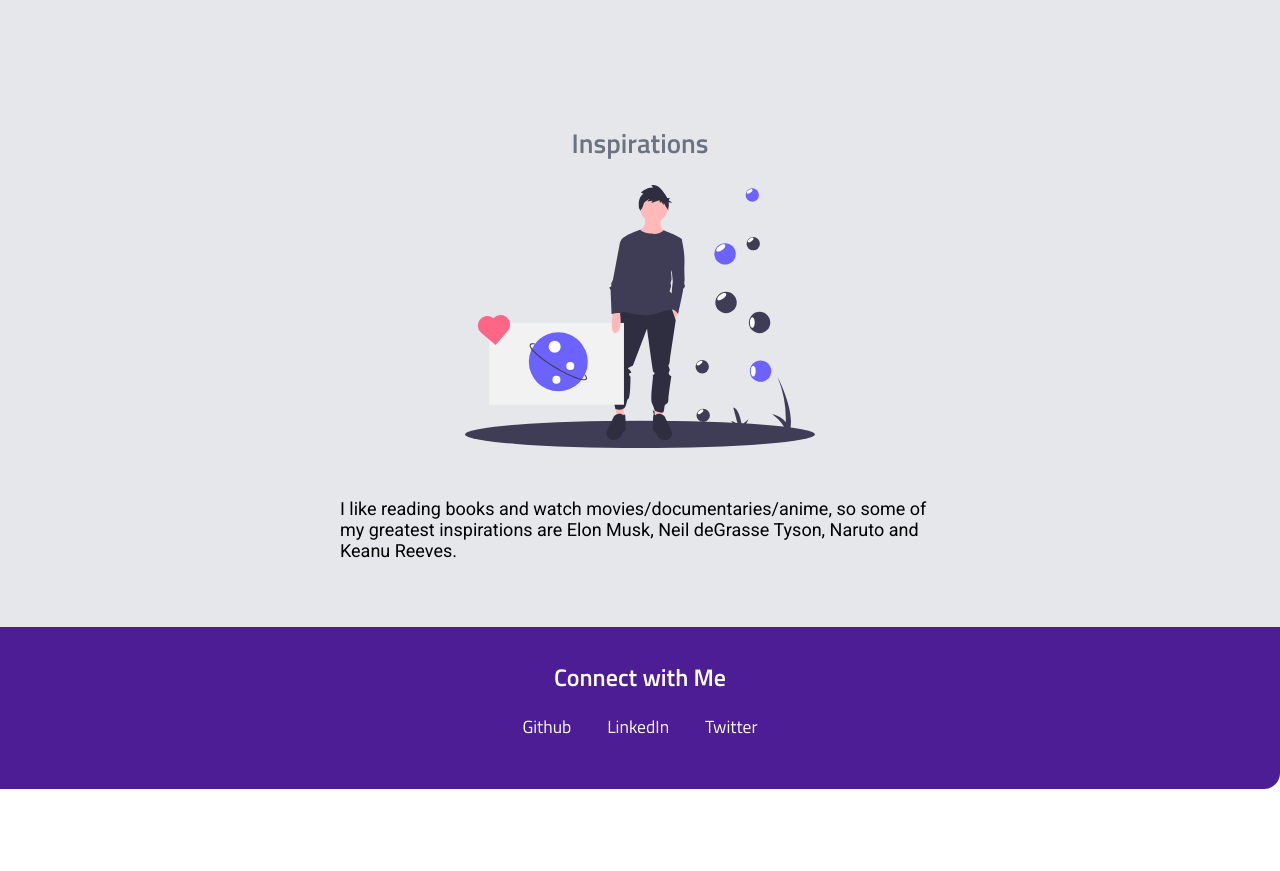
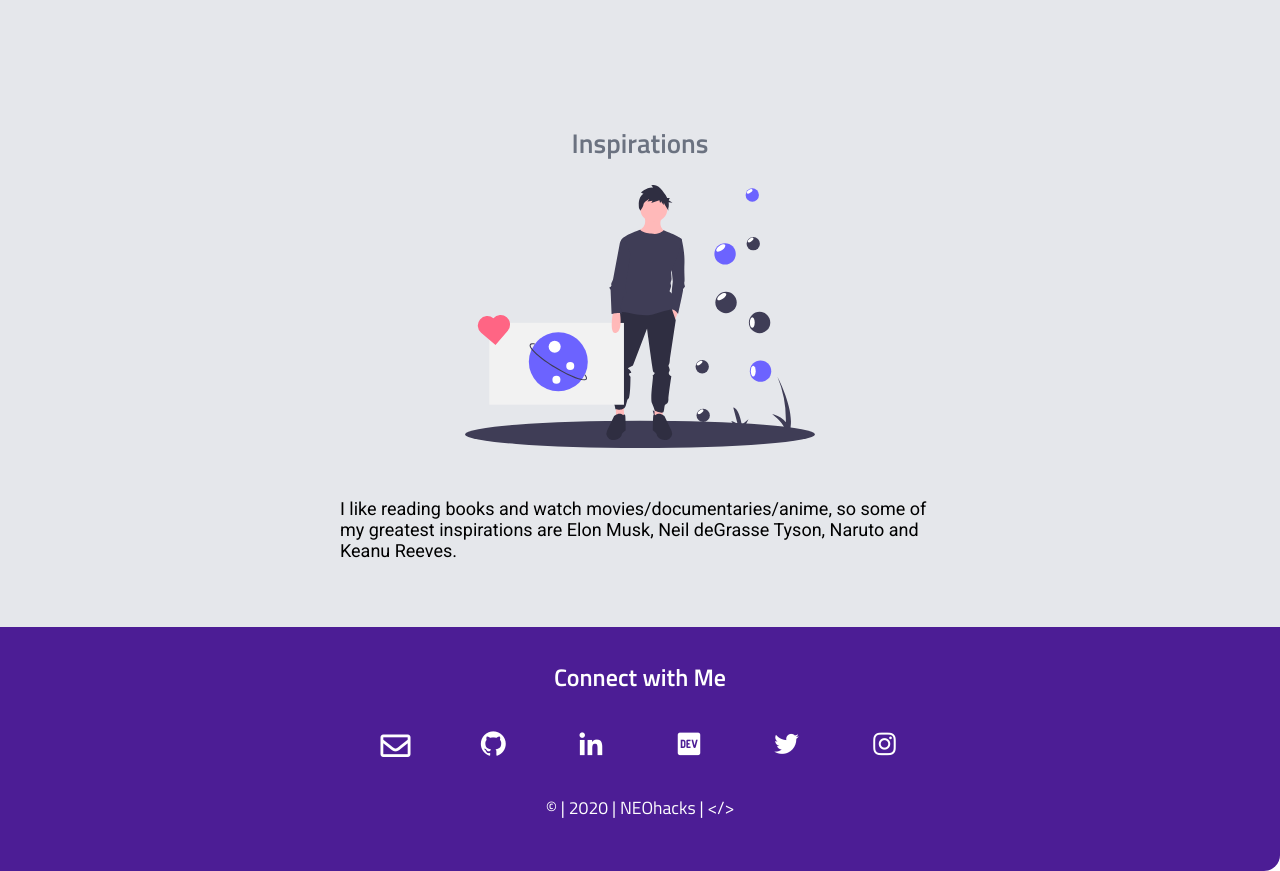
Before and after one commit to SobhanDash/Portfolio, a plain HTML site: page aboutme.html in a window 1280 px wide. Shown: the part 2203-3074 px from the top of the page. Before the commit the page ends 2992 px from the top, so only its background shows below. Drawn offline with nearby package versions, Linux system fonts and the light colour scheme.

Commit message:
changed footer

```diff
--- a/aboutme.html
+++ b/aboutme.html
@@ -5,6 +5,9 @@
     <meta name="viewport" content="width=device-width, initial-scale=1.0">
     <title>About Me</title>
     <link href="style.css" rel="stylesheet">
+    <link rel="stylesheet" href="https://cdn.jsdelivr.net/npm/boxicons@latest/css/boxicons.min.css">
+    <link rel="stylesheet" href="https://cdnjs.cloudflare.com/ajax/libs/font-awesome/5.15.1/css/all.min.css">
+    <link rel=" icon" href="/images/image.ico" type="image/x-icon">
 </head>
 
 <body>
@@ -77,19 +80,35 @@
         <ul class="social-links list-non-bullet">
             <li class="list-item-inline">
                 <a class="link" href="https://github.com/SobhanDash">
-                    Github
+                    <i class="far fa-envelope"></i>
+                </a>
+            </li>
+            <li class="list-item-inline">
+                <a class="link" href="https://github.com/SobhanDash">
+                    <i class='bx bxl-github'></i>
                 </a>
             </li>
             <li class="list-item-inline">
                 <a class="link" href="https://bit.ly/33dlIbc">
-                    LinkedIn
+                    <i class='bx bxl-linkedin'></i>
+                </a>
+            </li>
+            <li class="list-item-inline">
+                <a class="link" href="https://github.com/SobhanDash">
+                    <i class='bx bxl-dev-to'></i>
                 </a>
             </li>
             <li class="list-item-inline">
                 <a class="link" href="https://twitter.com/neo_kaizerr">
-                    Twitter
+                    <i class='bx bxl-twitter'></i>
                 </a>
             </li>
+            <li class="list-item-inline">
+                <a class="link" href="https://github.com/SobhanDash">
+                    <i class='bx bxl-instagram'></i>
+                </a>
+            </li>
+            <p>© | 2020 | NEOhacks | <span>&lt;/&gt;</span></p>
         </ul>
         </div>
     </footer>
--- a/style.css
+++ b/style.css
@@ -169,3 +169,8 @@ hr {
 .footer ul {
     padding-inline-start: 0px;
 }
+
+.footer i {
+    font-size: 30px;
+    margin: 1rem;
+}
```
Also changed, not shown: blogposts/basilisk.html (+22 -3 lines), blogs.html (+22 -4 lines), index.html (+23 -4 lines), projects.html (+22 -3 lines).
